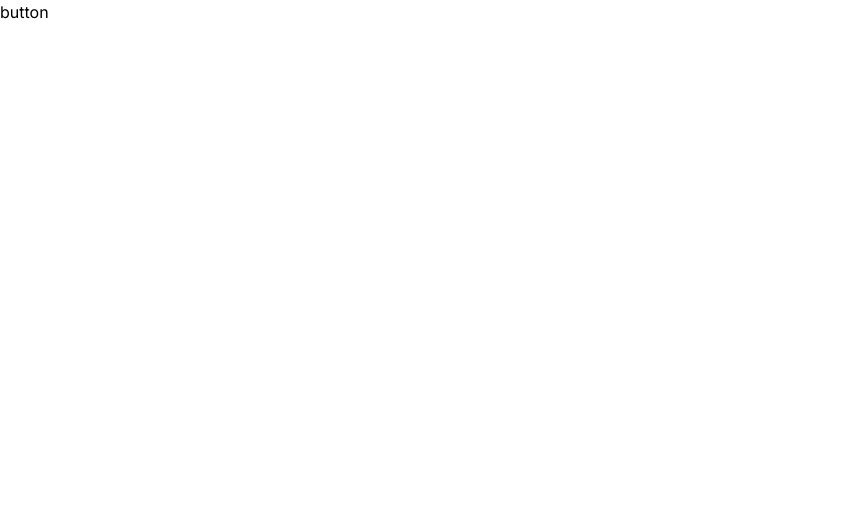
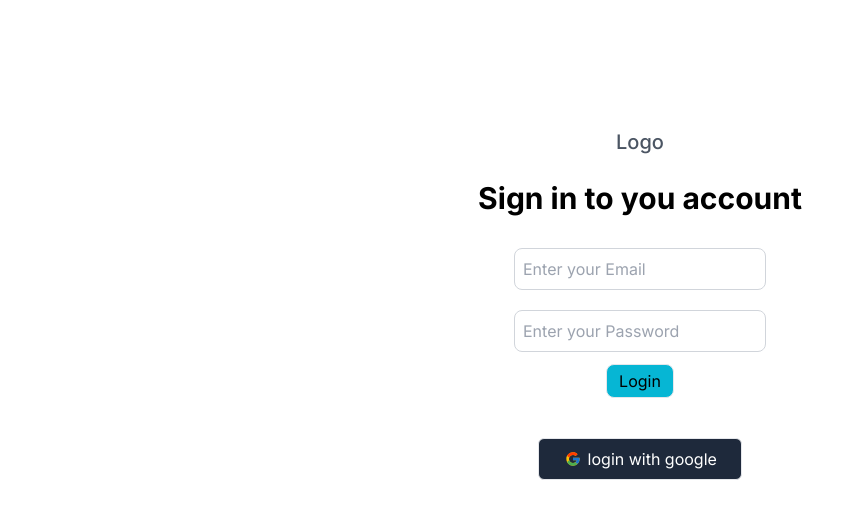
Before and after one commit to Samiislam851/chat-app-nextjs, a Next.js app: page /login in a window 1280 px wide. Shown: the top 518 px of the page, without its empty margins (0-864 px from the left). Built offline with nearby package versions, Linux system fonts and the light colour scheme.

Commit message:
auth  login page

```diff
--- a/package.json
+++ b/package.json
@@ -15,7 +15,8 @@
     "next": "14.1.0",
     "next-auth": "^4.24.5",
     "react": "^18",
-    "react-dom": "^18"
+    "react-dom": "^18",
+    "react-icons": "^5.0.1"
   },
   "devDependencies": {
     "@types/node": "^20",
--- a/src/app/login/page.tsx
+++ b/src/app/login/page.tsx
@@ -1,14 +1,48 @@
 'use client'
-import React from 'react'
-
+import React, { useState } from 'react'
+import { FcGoogle } from "react-icons/fc";
+import { AiOutlineLoading3Quarters } from "react-icons/ai";
+import { signIn } from 'next-auth/react'
 type Props = {}
 
-export default function page({}: Props) {
-  return (
-   <>
+export default function page({ }: Props) {
+    const [isLoading, setIsLoading] = useState<boolean>(false)
 
-   <button onClick={()=>{console.log('hello mf');
-   }}>button</button>
-   </>
-  )
+    const loginWitGoogle = async () => {
+        setIsLoading(true)
+        try {
+            await signIn('google')
+        } catch (err) {
+            console.log(err);
+
+        } finally {
+            setIsLoading(false)
+        }
+    }
+
+    console.log(isLoading);
+
+
+    return (
+        <>
+
+            <div className='py-10 md:py-32 mx-5 md:mx-7 lg:mx-10 text-center '>
+                <h3 className='text-xl text-gray-600 font-medium'>Logo</h3>
+                <h3 className='text-3xl font-medium md:font-bold my-6'>Sign in to you account</h3>
+
+                <form className='w-fit mx-auto flex flex-col items-center justify-center gap-1 pb-5' >
+                    <input className='p-2 m-2 rounded-lg border border-gray-300' type="text" placeholder='Enter your Email' />
+
+                    <input className='p-2 m-2 rounded-lg border border-gray-300' type="text" placeholder='Enter your Password' />
+
+                    <button onClick={() => console.log('login clicked')} className='border p-1 px-3 rounded-lg bg-cyan-500 text-whitehover:shadow-xl transition-all ease-in-out duration-300 '>Login</button>
+                </form>
+
+
+
+
+                <div><button onClick={loginWitGoogle} className='border px-6 py-2 my-5 rounded-md bg-slate-800 text-white hover:shadow-xl transition-all ease-in-out duration-300'>{isLoading ? <AiOutlineLoading3Quarters className=' inline text-xl animate-spin' /> : <FcGoogle className=' inline text-xl pb-1' />}     login with google</button></div>
+            </div>
+        </>
+    )
 }
```
Also changed, not shown: 1 other file (tests, documents, lock files or other folders).
